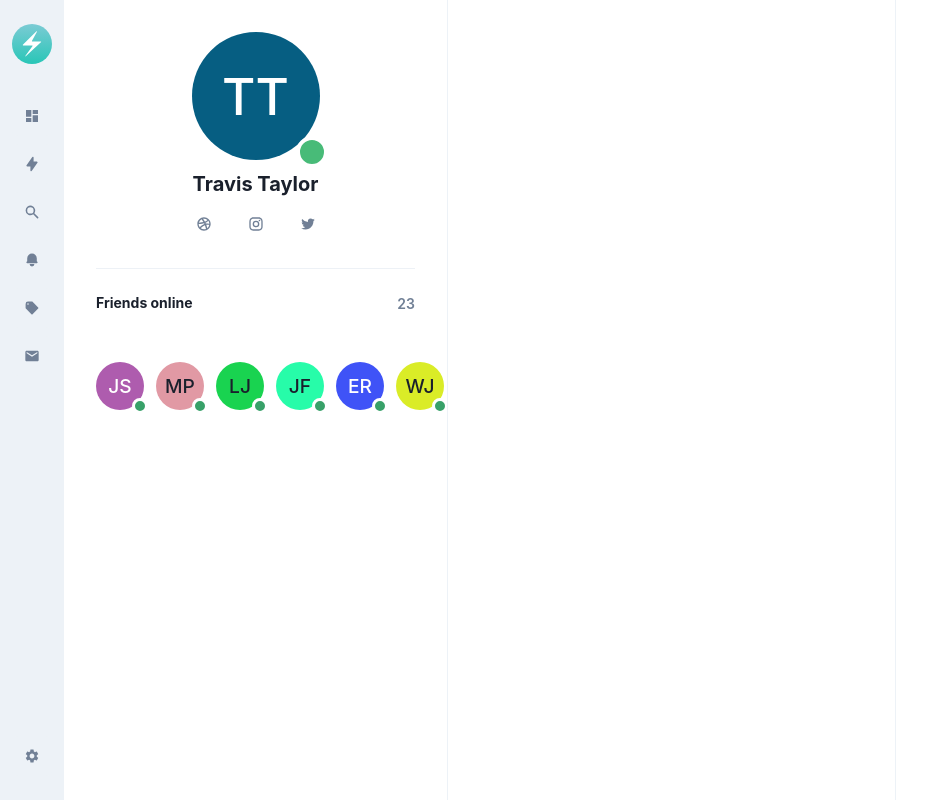
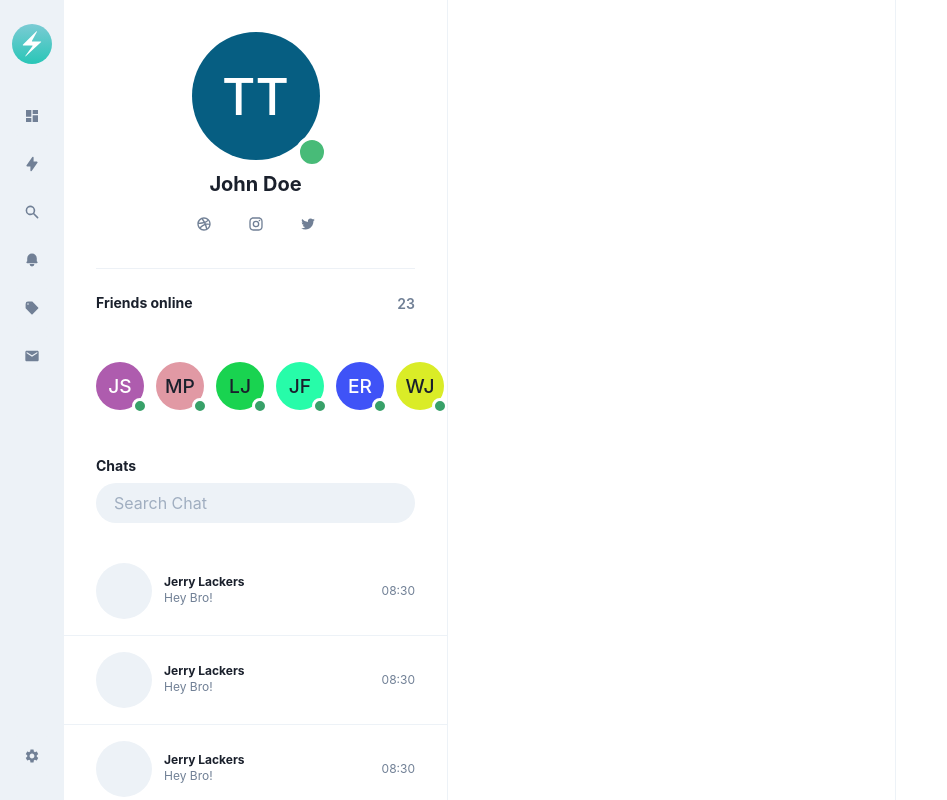
Before and after one commit to amatureApe/chakra-chat-app, a Next.js app in the folder chat-app/: page / in a window 1280 px wide. Shown: the whole page, without its empty margins (0-947 px from the left). Built offline with nearby package versions, Linux system fonts and the light colour scheme.

Commit message:
add ChatRow to ChatHistory

```diff
--- a/chat-app/components/ChatHistory/ChatHistorySidebar.tsx
+++ b/chat-app/components/ChatHistory/ChatHistorySidebar.tsx
@@ -1,6 +1,7 @@
-import { VStack, Flex, Avatar, AvatarBadge, Heading, HStack, IconButton, Box, Divider, Text } from '@chakra-ui/react'
+import { VStack, Flex, Avatar, AvatarBadge, Heading, HStack, IconButton, Box, Divider, Text, Input, List, ListItem } from '@chakra-ui/react'
 import { RiDribbbleLine, RiInstagramLine, RiTwitterFill } from 'react-icons/ri'
 import UserAvatar from './UserAvatar'
+import ChatRow from './ChatRow'
 
 const onlineFriends = [
   'John Smith',
@@ -28,7 +29,7 @@ const ChatHistorySidebar = () => {
         </Avatar>
         <VStack>
           <Heading size='md' mt={{ base: 0, lg: 3 }}>
-            Travis Taylor
+            John Doe
           </Heading>
           <HStack px={8} justifyContent='center' spacing={3} mt={6}>
             <IconButton
@@ -79,6 +80,38 @@ const ChatHistorySidebar = () => {
           <UserAvatar name={friend} key={friend} />
         ))}
       </HStack>
+      <Box px={8} w="full">
+        <Heading size="xs" w="full">Chats</Heading>
+        <Input variant="filled" mt={2} minH={10} rounded="full" placeholder="Search Chat" />
+      </Box>
+      <Box w="full" overflowY="auto">
+        <List w="full" spacing={0}>
+          <ListItem>
+            <ChatRow />
+          </ListItem>
+          <ListItem>
+            <ChatRow />
+          </ListItem>
+          <ListItem>
+            <ChatRow />
+          </ListItem>
+          <ListItem>
+            <ChatRow />
+          </ListItem>
+          <ListItem>
+            <ChatRow />
+          </ListItem>
+          <ListItem>
+            <ChatRow />
+          </ListItem>
+          <ListItem>
+            <ChatRow />
+          </ListItem>
+          <ListItem>
+            <ChatRow />
+          </ListItem>
+        </List>
+      </Box>
     </VStack>
   );
 };
--- /dev/null
+++ b/chat-app/components/ChatHistory/ChatRow.tsx
@@ -0,0 +1,43 @@
+import { Box, Flex, Heading, VStack, Text } from '@chakra-ui/react'
+
+const ChatRow = () => {
+  return (
+    <Flex
+      py={4}
+      px={8}
+      w="full"
+      alignItems="center"
+      borderBottomColor="gray.100"
+      borderBottomWidth={1}
+      style={{ transition: "background 300ms" }}
+      _hover={{ bg: "gray.50", cursor: "pointer" }}
+    >
+      <Box rounded="full" bg="gray.100" minW={14} minH={14} />
+      <VStack
+        overflow="hidden"
+        flex={1}
+        ml={3}
+        spacing={0}
+        alignItems="flex-start"
+      >
+        <Heading fontSize={12} w="full">
+          Jerry Lackers
+        </Heading>
+        <Text
+          overflow="hidden"
+          textOverflow="ellipsis"
+          whiteSpace="nowrap"
+          fontSize="xs"
+          color="gray.500"
+        >
+          Hey Bro!
+        </Text>
+      </VStack>
+      <Text ml={3} fontSize="xs" color="gray.500">
+        08:30
+      </Text>
+    </Flex>
+  )
+}
+
+export default ChatRow
```
